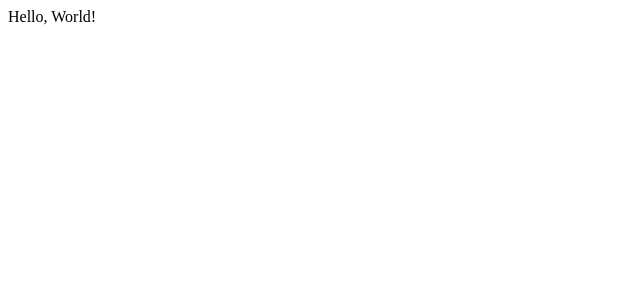
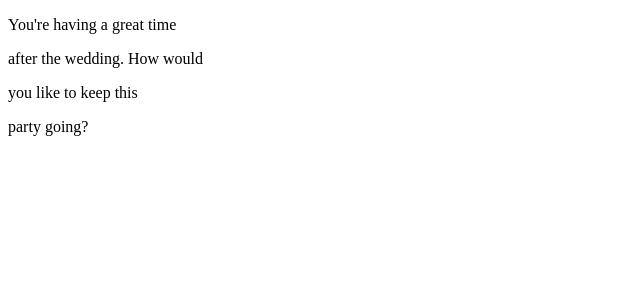
Before and after one commit to zstix/decision-tree, a React (Create React App) app: page / in a window 1280 px wide. Shown: the top 300 px of the page, without its empty margins (0-640 px from the left). Built offline with nearby package versions, Linux system fonts and the light colour scheme.

Commit message:
Added lines

```diff
--- a/src/components/App.js
+++ b/src/components/App.js
@@ -1,15 +1,17 @@
 import React, { useState } from 'react';
 import { splitText } from '../utils';
+import Line from './Line';
 import data from '../data';
 
 const App = () => {
   const [nodeIndex, setNodeIndex] = useState(1);
-  const node = data[nodeIndex];
+  const node = data.find(n => n.id === nodeIndex);
   const lines = splitText(node.text);
-  console.log('lines', lines);
 
   return (
-    <div>Hello, World!</div>
+    <section>
+      {lines.map((text, i) => <Line key={i} text={text} />)}
+    </section>
   );
 };
 
--- /dev/null
+++ b/src/components/Line.js
@@ -0,0 +1,7 @@
+import React from 'react';
+
+const Line = ({ text }) => (
+  <p>{text}</p>
+);
+
+export default Line;
```
